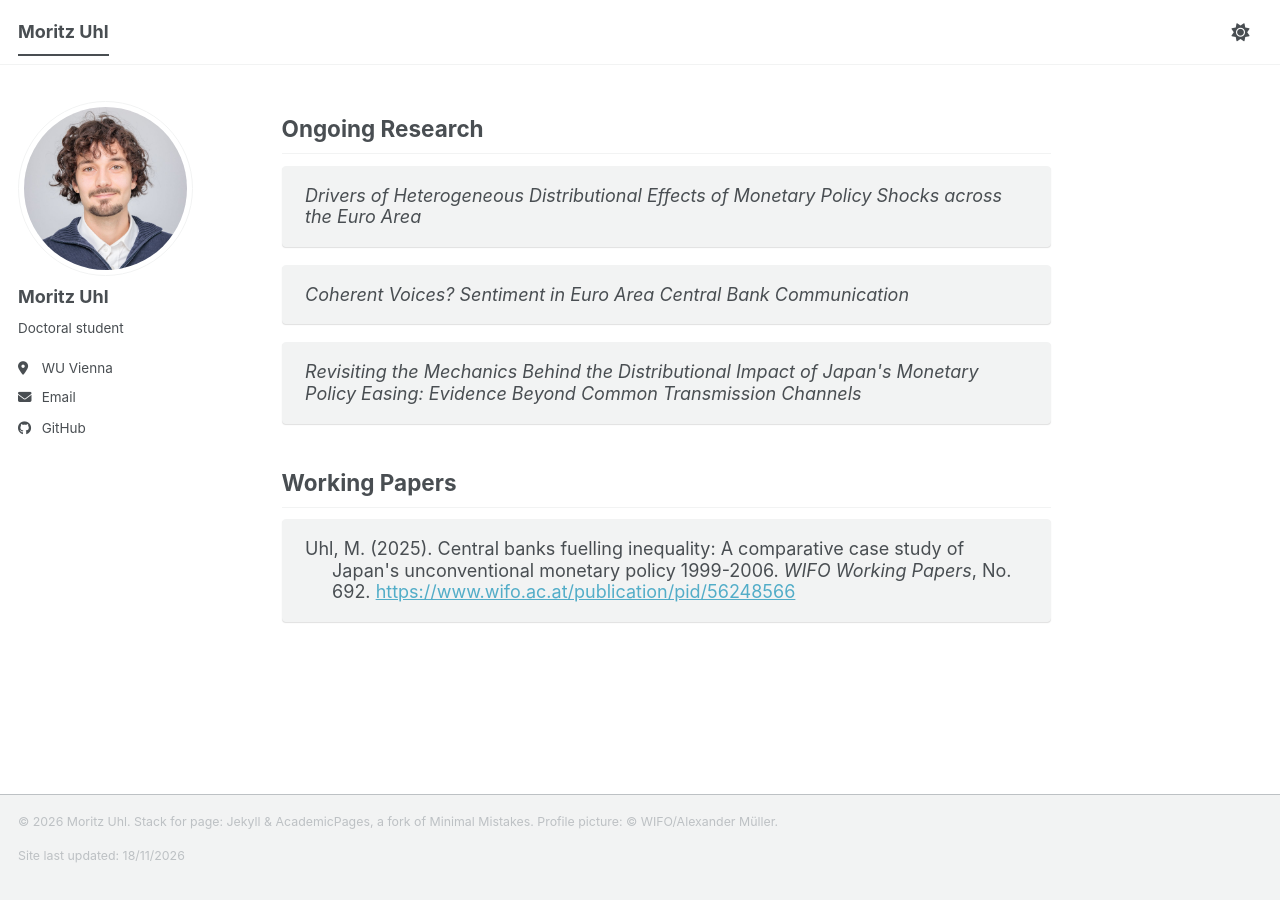
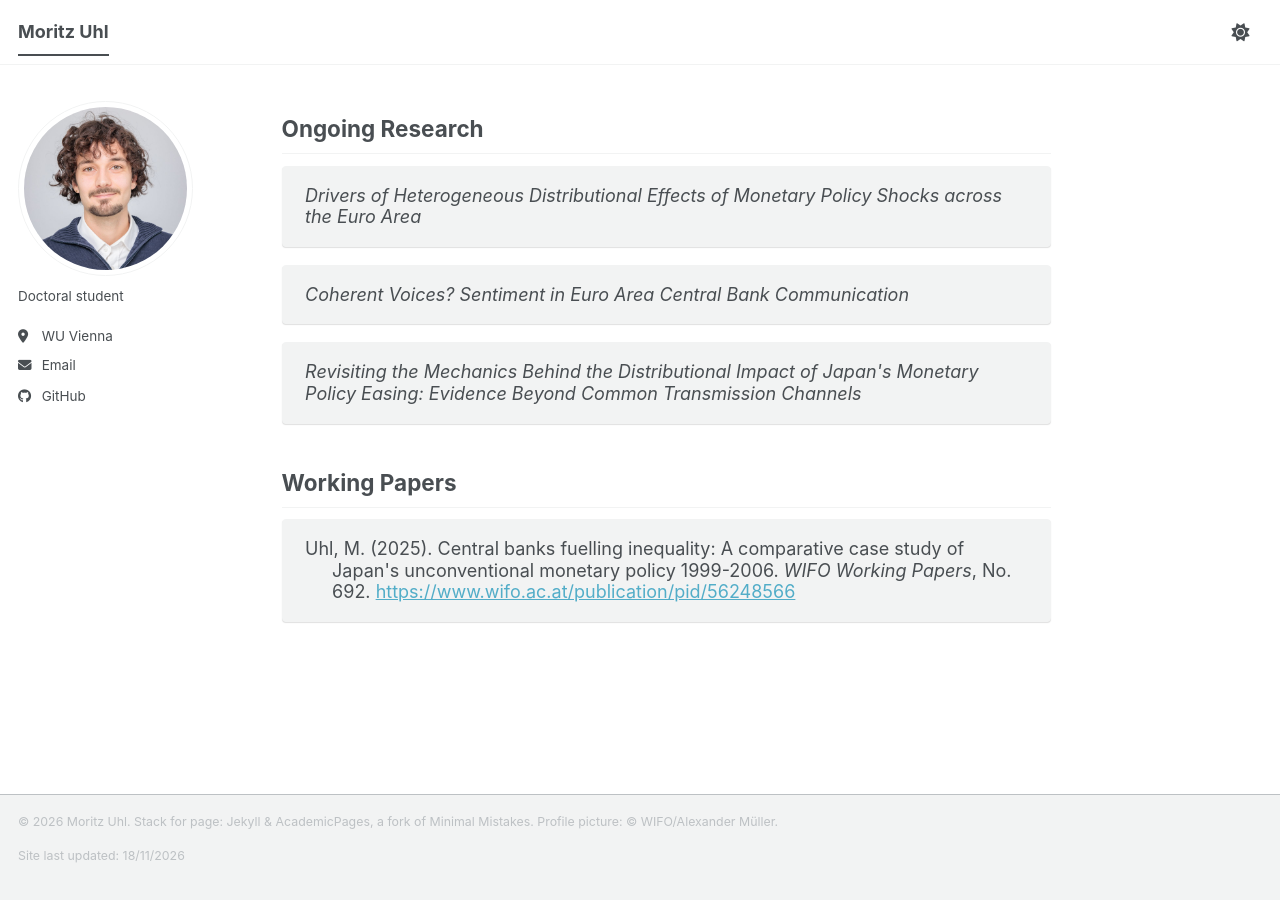
Before and after one commit to moritzuhl/moritzuhl.github.io, a Jekyll site: the page built from _pages/about.md, in a window 1280 px wide. Built offline with Jekyll 4.4.1, drawn with Linux system fonts in a browser that asks for light colours; a script bundle is joined from its source files by our own code; library files that are not in the unit come from our copies.

Commit message:
Removed name from author content

```diff
--- a/_config.yml
+++ b/_config.yml
@@ -25,7 +25,7 @@ repository               : "moritzuhl/moritzuhl.github.io"
 author:
   # Biographic information
   avatar           : "itsame.jpg"
-  name             : "Moritz Uhl"
+  name             : " "
   pronouns         : # example: "she/her"
   bio              : "Doctoral student"
   location         : "WU Vienna"
--- a/_includes/author-profile.html
+++ b/_includes/author-profile.html
@@ -15,7 +15,7 @@
   </div>
 
   <div class="author__content">
-    <h3 class="author__name">{{ author.name }}</h3>
+    {% if author.name %}<h3 class="author__name">{{ author.name }}</h3>{% endif %}
     {% if author.pronouns %}<p class="author__pronouns">{{ author.pronouns }}</p>{% endif %}
     {% if author.bio %}<p class="author__bio">{{ author.bio }}</p>{% endif %}
   </div>
```
